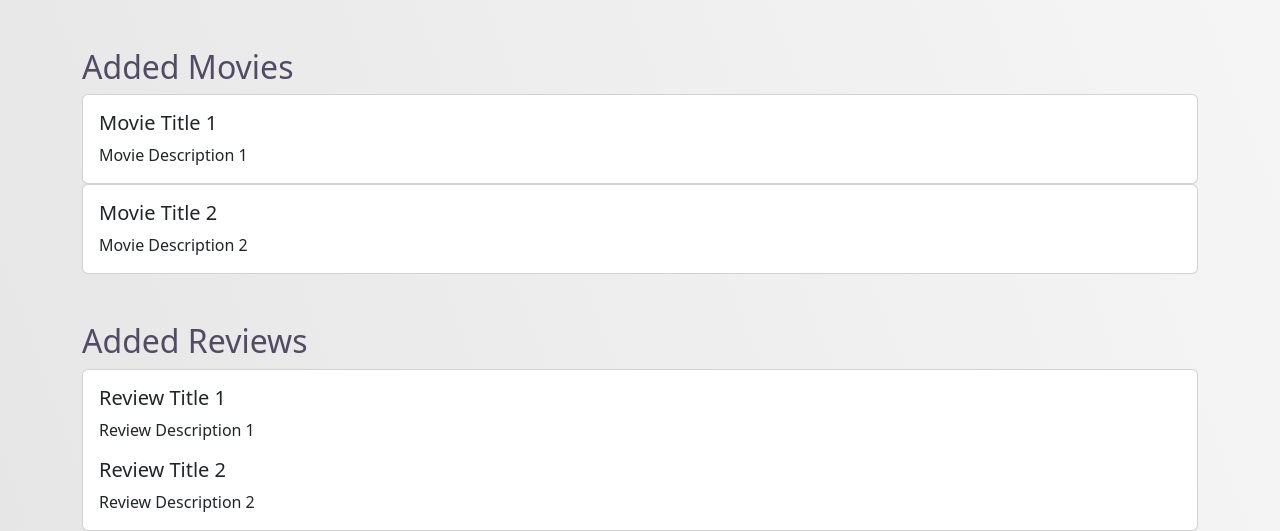
After one commit to vyshnav-vinod/FilmFanatics, a Django app: page /profile/1 in a window 1280 px wide. The commit adds this page. Shown: the part 426-957 px from the top of the page. Run offline with Django 5.2, Linux system fonts and the light colour scheme; the visitor is signed in with stand-in values (Sample User, id 1).

Commit message:
Add base profile template

```diff
--- a/filmfanatics/main/models.py
+++ b/filmfanatics/main/models.py
@@ -23,3 +23,8 @@ class Movie(models.Model):
 
     def __str__(self) -> str:
         return self.title
+
+
+class Avatar(models.Model):
+    user = models.ForeignKey(User, on_delete=models.CASCADE)
+    img = models.URLField(default="https://img.freepik.com/free-psd/3d-illustration-human-avatar-profile_23-2150671142.jpg?t=st=1715333046~exp=1715336646~hmac=e941db73c41712d97bfc01647685731931716d7f4460a130d20c786d0635a8f2&w=826")
--- a/filmfanatics/main/urls.py
+++ b/filmfanatics/main/urls.py
@@ -9,4 +9,5 @@ urlpatterns = [
     path("login", views.login_view, name="login"),
     path("logout", views.logout_user, name="logout"),
     path("add_movie", views.add_movie, name="addmovie"),
+    path("profile/<int:pk>", views.profile, name="profile")
 ]
--- a/filmfanatics/main/views.py
+++ b/filmfanatics/main/views.py
@@ -76,6 +76,19 @@ def add_movie(request):
 
         movie = Movie(title=title, description=description, category=category, release_date=release_date, actors=actors, poster=poster, trailer=trailer, author=author)
         movie.save()
+        return render(request, "add_movie_success.html")
 
     category_list = Category.objects.all()
     return render(request, "add_movie.html", {'categories': category_list})
+
+
+@login_required(login_url="/login")
+def profile(request, pk):
+    """Profile page for others to view and also for user to edit profile"""
+    if request.method == "POST":
+        # Option to edit (Only show edit if current user is the one editing )
+        pass
+
+    # FOR Now let user choose from some default avatars and no option to add custom avatar
+
+    return render(request, "profile.html")
--- a/filmfanatics/static/css/style.css
+++ b/filmfanatics/static/css/style.css
@@ -33,3 +33,11 @@ body {
   }
 
   /* NAVBAR END */
+
+  /* PRofile photo */
+  .profile-photo {
+      width: 300px;
+      height: 300px;
+      object-fit: cover;
+  }
+  /* PRofile photo end */
--- a/filmfanatics/templates/base.html
+++ b/filmfanatics/templates/base.html
@@ -31,7 +31,7 @@
                         <li class="nav-item"><a href="#" class="nav-link">Movies</a></li>
                         {% if user.is_authenticated %}
                         <li class="nav-item"><a href="{% url 'main:addmovie' %}" class="nav-link">Add Movie</a></li>
-                        <li class="nav-item"><a href="#" class="nav-link">Profile</a></li>
+                        <li class="nav-item"><a href="{% url 'main:profile' user.id %}" class="nav-link">Profile</a></li>
                         <li class="nav-item"><a href="{% url 'main:logout' %}" class="nav-link">Logout</a></li>
                         {% else %}
                         <li class="nav-item"><a href="{% url 'main:register' %}" class="nav-link">Register</a></li>
--- /dev/null
+++ b/filmfanatics/templates/profile.html
@@ -0,0 +1,61 @@
+{% extends 'base.html' %}
+{% block body %}
+
+<div class="container mt-5">
+    <div class="card bg-light mb-3">
+        <div class="row no-gutters">
+            <!-- Profile Photo -->
+            <div class="col-md-4">
+                <img src="https://img.freepik.com/free-psd/3d-illustration-human-avatar-profile_23-2150671142.jpg?t=st=1715333046~exp=1715336646~hmac=e941db73c41712d97bfc01647685731931716d7f4460a130d20c786d0635a8f2&w=826" alt="Profile Photo" class="profile-photo card-img-top" style="width: 300px; height: 300px;">
+            </div>
+            <!-- User Information -->
+            <div class="col-md-8">
+                <div class="card-body">
+                    <h3 class="card-title display-4">User's Name</h3>
+                    <p class="card-text lead"><strong>Username:</strong> username</p>
+                    <p class="card-text lead"><strong>Email:</strong> user@example.com</p>
+                    <p class="card-text lead"><strong>Joined Date:</strong> January 1, 2022</p>
+                </div>
+            </div>
+        </div>
+    </div>
+    <!-- Added Movies Section -->
+    <div class="row mt-5">
+        <div class="col-md-12">
+            <h2>Added Movies</h2>
+            <div class="card-deck">
+                <div class="card">
+                    <div class="card-body">
+                        <h5 class="card-title">Movie Title 1</h5>
+                        <p class="card-text">Movie Description 1</p>
+                    </div>
+                </div>
+                <div class="card">
+                    <div class="card-body">
+                        <h5 class="card-title">Movie Title 2</h5>
+                        <p class="card-text">Movie Description 2</p>
+                    </div>
+                </div>
+                <!-- Add more movies as needed -->
+            </div>
+        </div>
+    </div>
+    <!-- Added Reviews Section -->
+    <div class="row mt-5">
+        <div class="col-md-12">
+            <h2>Added Reviews</h2>
+            <div class="card">
+                <div class="card-body">
+                    <!-- Review 1 -->
+                    <h5 class="card-title">Review Title 1</h5>
+                    <p class="card-text">Review Description 1</p>
+                    <!-- Review 2 -->
+                    <h5 class="card-title">Review Title 2</h5>
+                    <p class="card-text">Review Description 2</p>
+                    <!-- Add more reviews as needed -->
+                </div>
+            </div>
+        </div>
+    </div>
+</div>
+{% endblock %}
```
Also changed, not shown: filmfanatics/templates/add_movie_success.html (added, +19 -0 lines).
